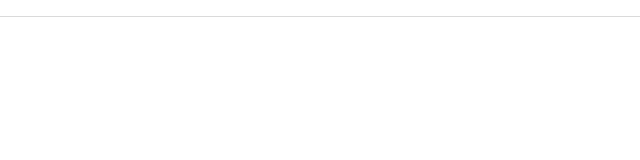
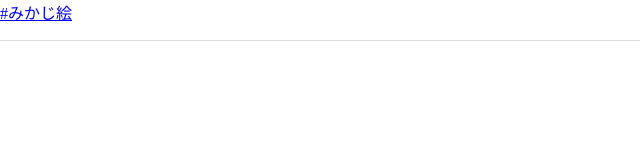
Before and after one commit to jpni/jpni.github.io, a plain HTML site: page twitter/index.html in a window 1280 px wide. Shown: the whole page, without its empty margins (0-640 px from the left). Drawn offline with nearby package versions, Linux system fonts and the light colour scheme.

Commit message:
Update index.html

```diff
--- a/twitter/index.html
+++ b/twitter/index.html
@@ -12,6 +12,7 @@
 </head>
 <body>
 <a id="tweet" data-dnt="true" class="twitter-hashtag-button"></a>
+<a href="https://twitter.com/search?q=%23%E3%81%BF%E3%81%8B%E3%81%98%E7%B5%B5(+(url:photo+OR+url:video)+-filter:quote+-filter:mentions+-source:cubi.so+-%22%E5%8F%82%E6%88%A6ID%22+-%22%E6%95%91%E6%8F%B4%22+-%22%E3%82%B9%E3%83%9E%E3%83%9BRPG%22+-%22battle+ID%22+-%22%E6%88%91%22+-%22%E4%BA%86%22+-%22%E5%8F%AA%22+-%22%E4%B8%8D%22+-%22%E5%8F%AF%22+-%22%E6%98%AF%22+-%25F0%259F%25A4%25A1+-%25F0%259F%2590%25B8+-%25F0%259F%2590%259B+(-url:video(-lang:zh(within_time:90m+-%23%E6%A1%90%E7%94%9F%E3%82%B3%E3%82%B3+-min_replies:1+min_retweets:1+min_faves:4)OR(within_time:3h+min_retweets:2+min_faves:6)+)OR(within_time:6h+min_retweets:3+min_faves:10)+)OR(within_time:2d+min_retweets:4+min_faves:12)OR(within_time:7d+min_retweets:6+min_faves:20)+)OR(min_retweets:10+min_faves:30)&src=typed_query&f=live">#みかじ絵</a>
 <p class="scs" id="light"><a class="twitter-timeline" data-dnt="true" data-chrome="noheader nofooter" data-lang="ja" href="//twitter.com/i/timelines/1428635422767284227"></a></p>
 <p class="scs" id="dark"><a class="twitter-timeline" data-dnt="true" data-chrome="noheader nofooter" data-lang="ja" data-theme="dark" href="//twitter.com/i/timelines/1428635422767284227"></a></p>
 <script>
```
